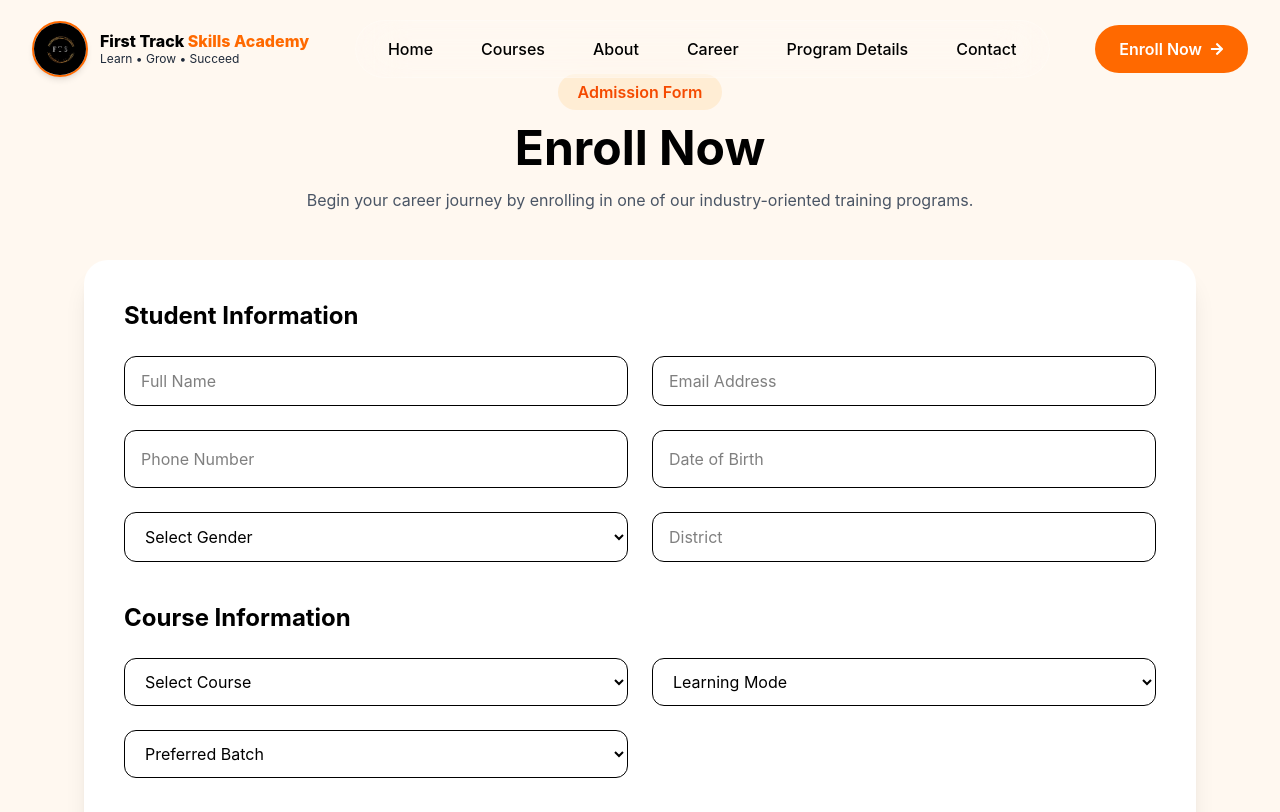
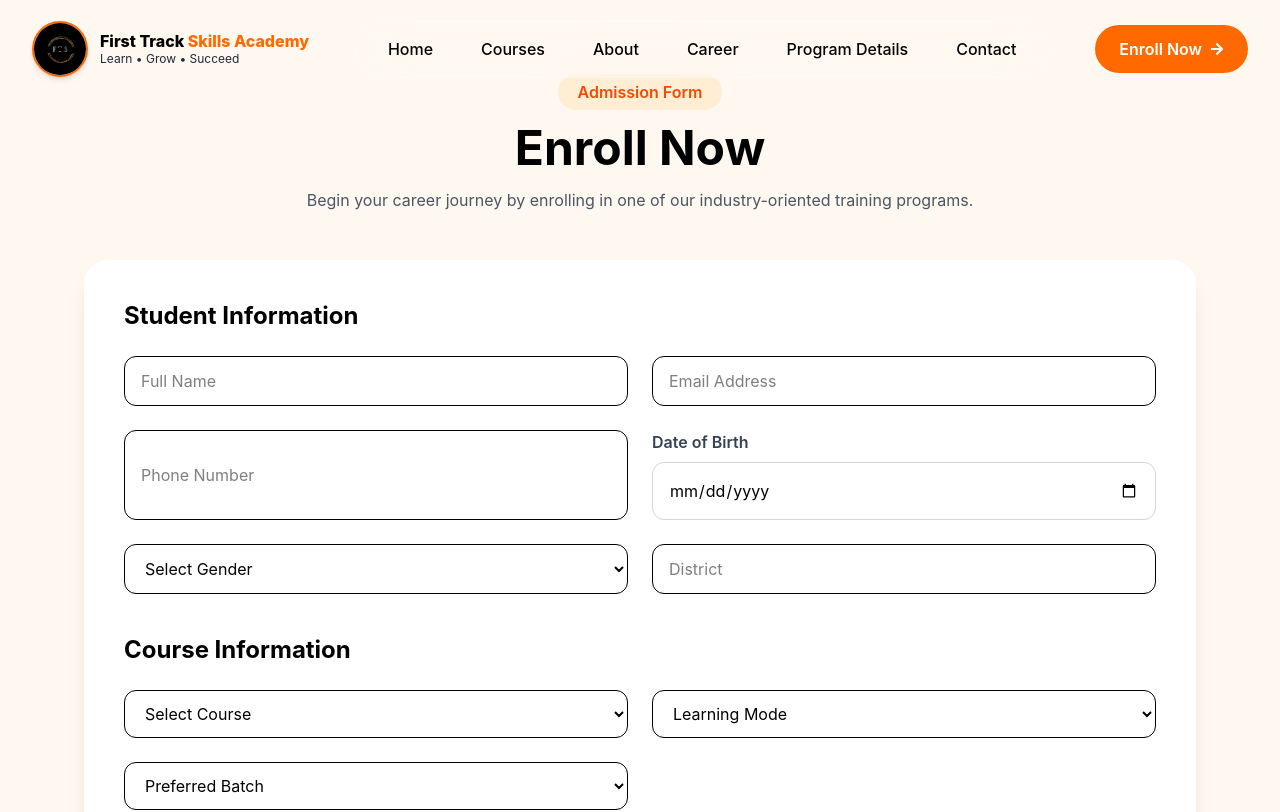
Before and after one commit to FirstTrackSolutionProjects/First-Track-Skills-Academy, a React (Vite) app: page /enroll in a window 1280 px wide. Shown: the top 812 px of the page. Built offline with nearby package versions, Linux system fonts and the light colour scheme.

Commit message:
dob_Updated

```diff
--- a/src/pages/Enroll.jsx
+++ b/src/pages/Enroll.jsx
@@ -121,21 +121,21 @@ const Enroll = () => {
               required
               className="border rounded-xl px-4 py-3"
             />
+    <div>
+  <label className="block mb-2 font-semibold text-gray-700">
+    Date of Birth
+  </label>
+
   <input
-            type={formData.dob ? "date" : "text"}
+    type="date"
     name="dob"
-            placeholder="Date of Birth"
     value={formData.dob}
-            onFocus={(e) => (e.target.type = "date")}
-            onBlur={(e) => {
-              if (!e.target.value) {
-                e.target.type = "text";
-              }
-            }}
     onChange={handleChange}
     required
-            className="w-full border rounded-xl px-4 py-4 focus:outline-none focus:ring-2 focus:ring-orange-500"
+    className="w-full border border-gray-300 rounded-xl px-4 py-4 bg-white
+               focus:outline-none focus:ring-2 focus:ring-orange-500"
   />
+</div>
 
             <select
               name="gender"
```
Lines whose indentation alone changed are shown as unchanged.
